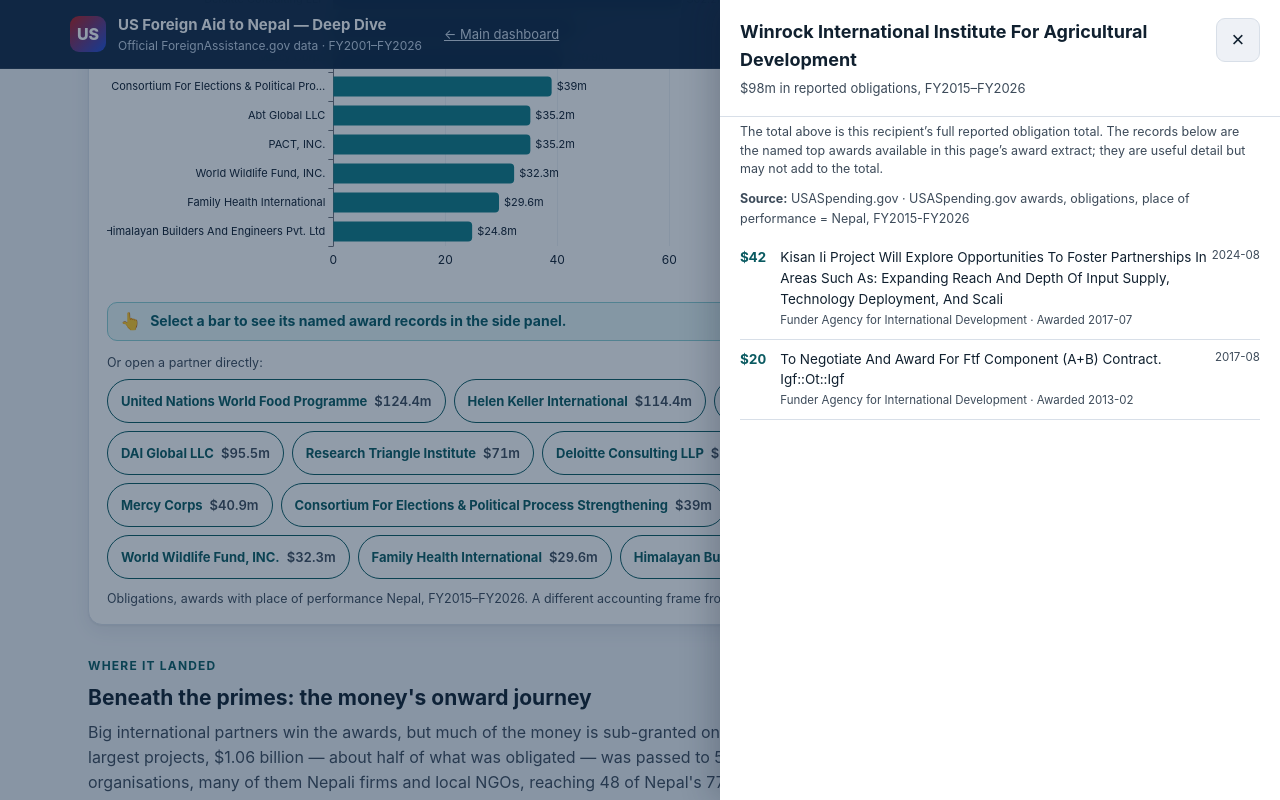
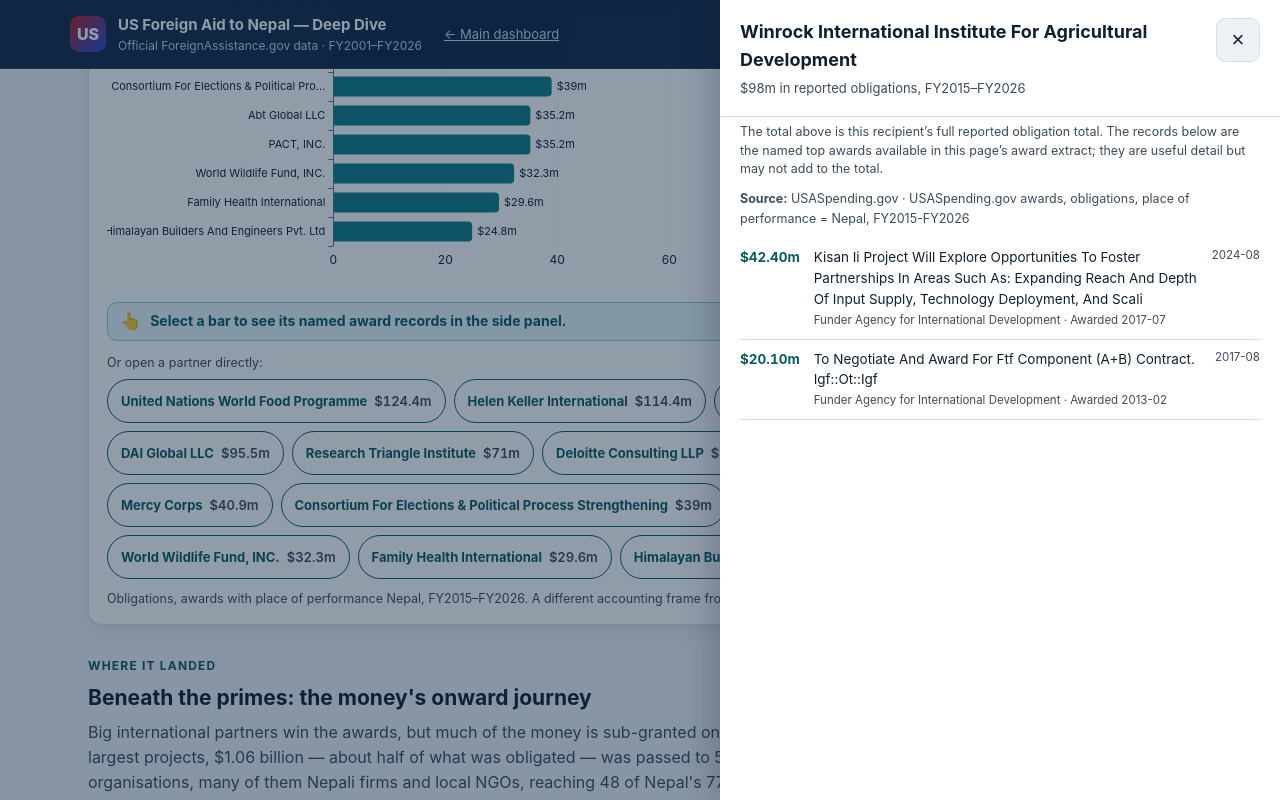
Before and after one commit to rayraycodes/NepalDevelopmentFund, a plain HTML site: page report/dashboard/usforeignaiddata/index.html in a window 1280 px wide. Both pictures are taken after a click on the button 940 px from the left and 8758 px from the top of the page. Shown: the part 8358-9158 px from the top of the page. Drawn offline with nearby package versions, Linux system fonts and the light colour scheme.

Commit message:
Fix partner drawer award units

```diff
--- a/report/dashboard/usforeignaiddata/index.html
+++ b/report/dashboard/usforeignaiddata/index.html
@@ -1161,7 +1161,8 @@
     .sort((a,b)=>b.usd-a.usd);
   const meta=`<div class="note" style="margin:0 0 10px;line-height:1.5">${t('pt_drawer_note')}</div>
     <div class="note" style="margin:0 0 10px"><b>${t('dr_source')}:</b> USASpending.gov · ${esc(P.meta.basis)}</div>`;
-  const rows=awards.map(a=>({a:a.usd,date:a.end||'',dt:a.end?t('dr_act_end').replace('{d}',a.end):'',
+  // us_partners.js stores award values in US$ millions; openDrawer/money expects US dollars.
+  const rows=awards.map(a=>({a:a.usd*1e6,date:a.end||'',dt:a.end?t('dr_act_end').replace('{d}',a.end):'',
     leftHtml:esc(a.desc||'—'),
     rightHtml:[a.agency?`${t('dr_funder')} ${esc(a.agency)}`:'',a.start?`${t('dr_awarded')} ${esc(a.start)}`:''].filter(Boolean).join(' · ')}));
   openDrawer(partner.name, t('pt_drawer_sub').replace('{t}',fmt(partner.usd)), rows, meta, t('pt_no_awards'));
```
